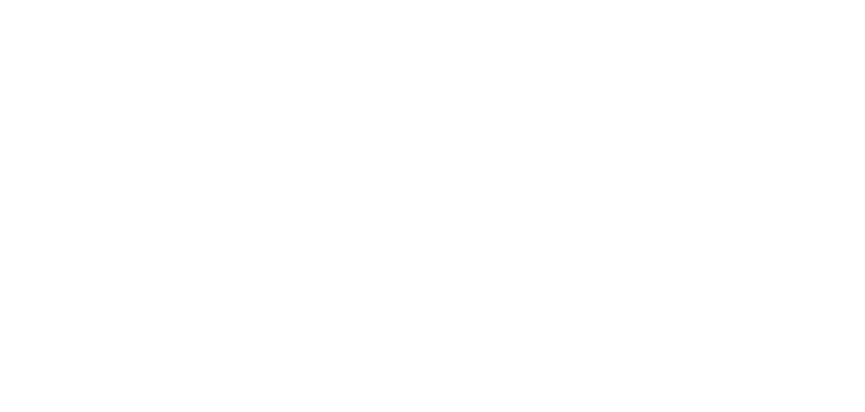
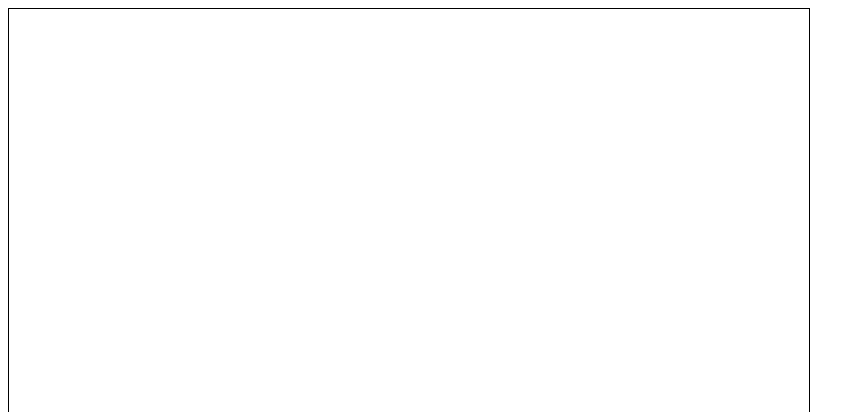
Before and after one commit to edi-jr/etch-a-sketch, a plain HTML site: page index.html in a window 1280 px wide. Shown: the top 412 px of the page, without its empty margins (0-865 px from the left). Drawn offline with Linux system fonts and the light colour scheme.

Commit message:
Add function to create the grid

```diff
--- a/index.html
+++ b/index.html
@@ -3,8 +3,10 @@
 <head>
   <meta charset="UTF-8">
   <title>Etch-A-Sketch</title>
+  <link rel="stylesheet" href="./style.css">
+  <script src="./script.js" defer></script>
 </head>
 <body>
-
+  <div id="container"></div>
 </body>
 </html>
--- a/script.js
+++ b/script.js
@@ -0,0 +1,12 @@
+function createGrid(size) {
+  container.style.gridTemplateColumns = `repeat(${size}, 1fr)`;
+  container.style.gridTemplateRows = `repeat(${size}, 1fr)`;
+  for (let i = 0; i < size * size; i++) {
+    const gridItem = document.createElement("div");
+    gridItem.classList.add("grid-item");
+    container.appendChild(gridItem);
+  }
+}
+
+const container = document.querySelector("#container");
+window.onload = createGrid(16);
--- a/style.css
+++ b/style.css
@@ -0,0 +1,6 @@
+#container {
+  width: 800px;
+  height: 800px;
+  border: 1px solid black;
+  display: grid;
+}
```
